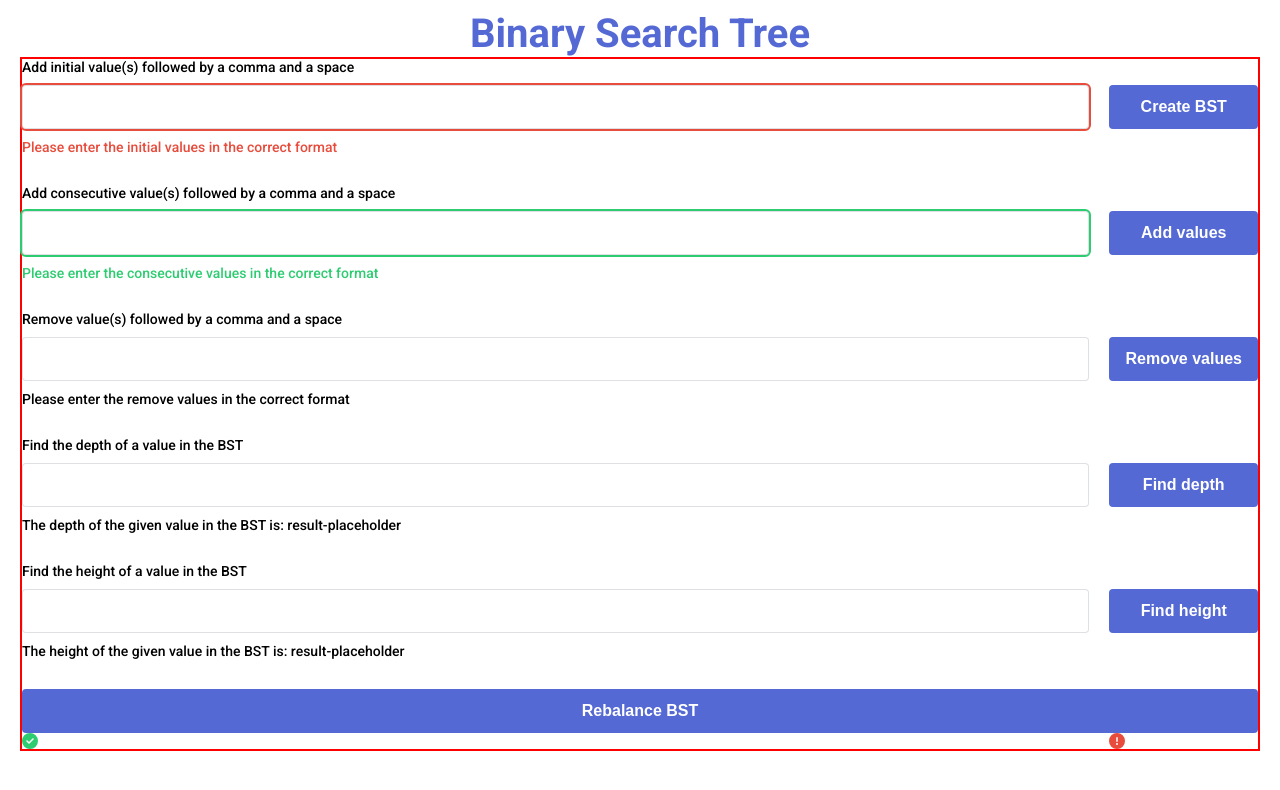
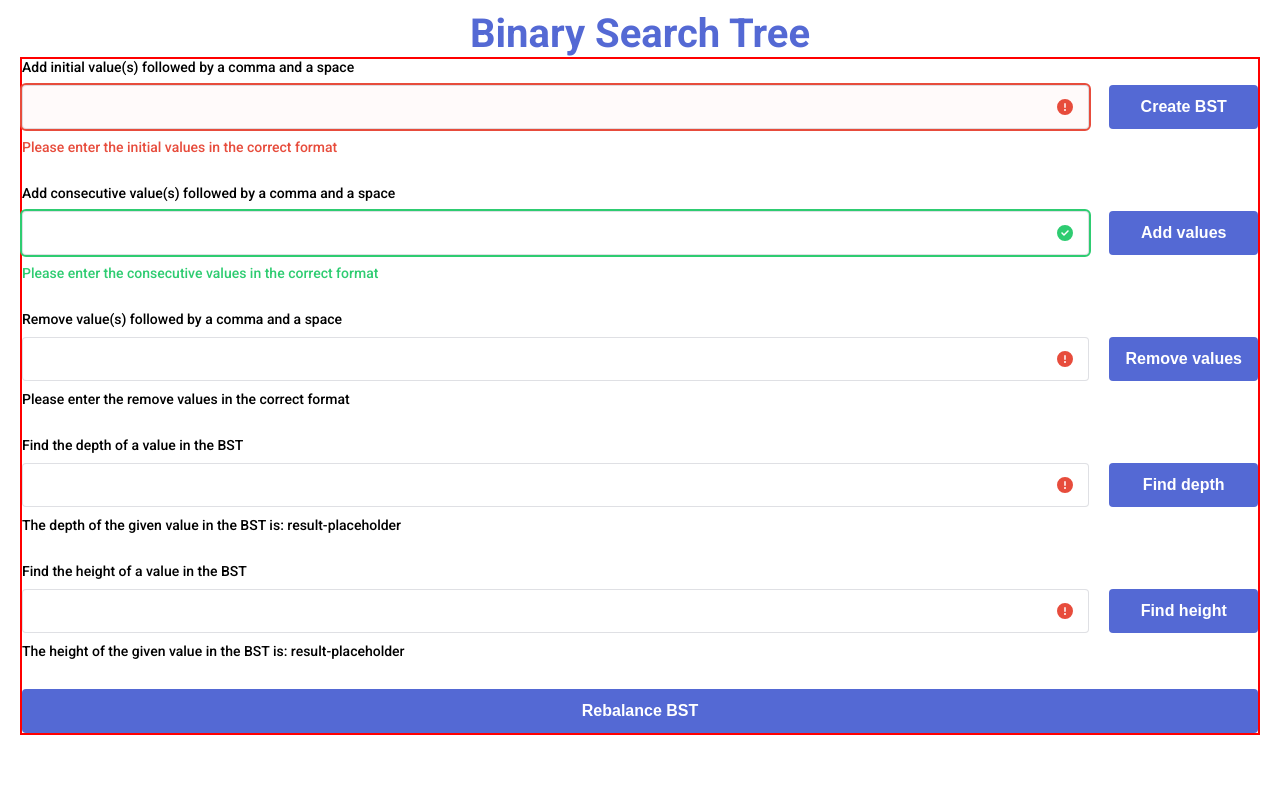
Before and after one commit to AdePrieelle/balanced-binary-search-tree, a React (Create React App) app: page / in a window 1280 px wide. Shown: the top 790 px of the page. Built offline with nearby package versions, Linux system fonts and the light colour scheme.

Commit message:
Add scss styling for positioning of fontawsome icons

```diff
--- a/src/components/ControlsBST/ControlsBST.js
+++ b/src/components/ControlsBST/ControlsBST.js
@@ -7,28 +7,46 @@ export const ControlsBST = () => {
     <div className={styles.ControlsBST}>
       <form className={styles.ControlsBST__form}>
           <label className={`${styles["ControlsBST__form-label"]} ${styles["ControlsBST__form-label-1"]}`} htmlFor="initial-values">Add initial value(s) followed by a comma and a space</label>
-          <input className={`${styles["ControlsBST__form-input"]} ${styles["ControlsBST__form-input-1"]} ${styles["ControlsBST__form-input--error"]}`} id="initial-values" name="initial-values" type="text" />
+          <div className={`${styles["ControlsBST__form-input-icon-wrapper"]} ${styles["ControlsBST__form-input-icon-wrapper-1"]}`}>
+            <input className={`${styles["ControlsBST__form-input"]} ${styles["ControlsBST__form-input--error"]}`} id="initial-values" name="initial-values" type="text" />
+            {/* <FontAwesomeIcon icon={faCircleCheck} className={`${styles["ControlsBST__form-input-icon"]} ${styles["ControlsBST__form-input-icon--success"]}`}/> */}
+            <FontAwesomeIcon icon={faCircleExclamation} className={`${styles["ControlsBST__form-input-icon"]} ${styles["ControlsBST__form-input-icon--error"]}`} />
+          </div>
           <button className={`${styles["ControlsBST__form-button"]} ${styles["ControlsBST__form-button-1"]}`}>Create BST</button>
           <div className={`${styles["ControlsBST__form-message"]} ${styles["ControlsBST__form-message-1"]} ${styles["ControlsBST__form-message--error"]}`}>Please enter the initial values in the correct format</div>
           <label className={`${styles["ControlsBST__form-label"]} ${styles["ControlsBST__form-label-2"]}`} htmlFor="insert-values">Add consecutive value(s) followed by a comma and a space</label>
-          <input className={`${styles["ControlsBST__form-input"]} ${styles["ControlsBST__form-input-2"]} ${styles["ControlsBST__form-input--success"]}`} id="insert-values" name="insert-values" type="text" />
+          <div className={`${styles["ControlsBST__form-input-icon-wrapper"]} ${styles["ControlsBST__form-input-icon-wrapper-2"]}`}>
+            <input className={`${styles["ControlsBST__form-input"]} ${styles["ControlsBST__form-input--success"]}`} id="insert-values" name="insert-values" type="text" />
+            <FontAwesomeIcon icon={faCircleCheck} className={`${styles["ControlsBST__form-input-icon"]} ${styles["ControlsBST__form-input-icon--success"]}`}/>
+            {/* <FontAwesomeIcon icon={faCircleExclamation} className={`${styles["ControlsBST__form-input-icon"]} ${styles["ControlsBST__form-input-icon--error"]}`} /> */}
+          </div>
           <button className={`${styles["ControlsBST__form-button"]} ${styles["ControlsBST__form-button-2"]}`}>Add values</button>
           <div className={`${styles["ControlsBST__form-message"]} ${styles["ControlsBST__form-message-2"]} ${styles["ControlsBST__form-message--success"]}`}>Please enter the consecutive values in the correct format</div>
           <label className={`${styles["ControlsBST__form-label"]} ${styles["ControlsBST__form-label-3"]}`} htmlFor="remove-values">Remove value(s) followed by a comma and a space</label>
-          <input className={`${styles["ControlsBST__form-input"]} ${styles["ControlsBST__form-input-3"]}`} id="remove-values" name="remove-values" type="text" />
+          <div className={`${styles["ControlsBST__form-input-icon-wrapper"]} ${styles["ControlsBST__form-input-icon-wrapper-3"]}`}>
+            <input className={`${styles["ControlsBST__form-input"]}`} id="remove-values" name="remove-values" type="text" />
+            {/* <FontAwesomeIcon icon={faCircleCheck} className={`${styles["ControlsBST__form-input-icon"]} ${styles["ControlsBST__form-input-icon--success"]}`}/> */}
+            <FontAwesomeIcon icon={faCircleExclamation} className={`${styles["ControlsBST__form-input-icon"]} ${styles["ControlsBST__form-input-icon--error"]}`} />
+          </div>
           <button className={`${styles["ControlsBST__form-button"]} ${styles["ControlsBST__form-button-3"]}`}>Remove values</button>
           <div className={`${styles["ControlsBST__form-message"]} ${styles["ControlsBST__form-message-3"]}`}>Please enter the remove values in the correct format</div>
           <label className={`${styles["ControlsBST__form-label"]} ${styles["ControlsBST__form-label-4"]}`} htmlFor="depth-value">Find the depth of a value in the BST</label>
-          <input className={`${styles["ControlsBST__form-input"]} ${styles["ControlsBST__form-input-4"]}`} id="depth-value" name="depth-value" type="text" />
+          <div className={`${styles["ControlsBST__form-input-icon-wrapper"]} ${styles["ControlsBST__form-input-icon-wrapper-4"]}`}>
+            <input className={`${styles["ControlsBST__form-input"]}`} id="depth-value" name="depth-value" type="text" />
+            {/* <FontAwesomeIcon icon={faCircleCheck} className={`${styles["ControlsBST__form-input-icon"]} ${styles["ControlsBST__form-input-icon--success"]}`}/> */}
+            <FontAwesomeIcon icon={faCircleExclamation} className={`${styles["ControlsBST__form-input-icon"]} ${styles["ControlsBST__form-input-icon--error"]}`} />
+          </div>
           <button className={`${styles["ControlsBST__form-button"]} ${styles["ControlsBST__form-button-4"]}`}>Find depth</button>
           <div className={`${styles["ControlsBST__form-message"]} ${styles["ControlsBST__form-message-4"]}`}>The depth of the given value in the BST is: {"result-placeholder"}</div>
           <label className={`${styles["ControlsBST__form-label"]} ${styles["ControlsBST__form-label-5"]}`} htmlFor="height-value">Find the height of a value in the BST</label>
-          <input className={`${styles["ControlsBST__form-input"]} ${styles["ControlsBST__form-input-5"]}`} id="height-value" name="depth-value" type="text" />
+          <div className={`${styles["ControlsBST__form-input-icon-wrapper"]} ${styles["ControlsBST__form-input-icon-wrapper-5"]}`}>
+            <input className={`${styles["ControlsBST__form-input"]}`} id="height-value" name="depth-value" type="text" />
+            {/* <FontAwesomeIcon icon={faCircleCheck} className={`${styles["ControlsBST__form-input-icon"]} ${styles["ControlsBST__form-input-icon--success"]}`}/> */}
+            <FontAwesomeIcon icon={faCircleExclamation} className={`${styles["ControlsBST__form-input-icon"]} ${styles["ControlsBST__form-input-icon--error"]}`} />
+          </div>
           <button className={`${styles["ControlsBST__form-button"]} ${styles["ControlsBST__form-button-5"]}`}>Find height</button>
           <div className={`${styles["ControlsBST__form-message"]} ${styles["ControlsBST__form-message-5"]}`}>The height of the given value in the BST is: {"result-placeholder"}</div>
           <button className={`${styles["ControlsBST__form-button"]} ${styles["ControlsBST__form-button--large"]}`}>Rebalance BST</button>
-          <FontAwesomeIcon icon={faCircleCheck} className={`${styles["ControlsBST__form-input-icon"]} ${styles["ControlsBST__form-input-icon--success"]}`}/>
-          <FontAwesomeIcon icon={faCircleExclamation} className={`${styles["ControlsBST__form-input-icon"]} ${styles["ControlsBST__form-input-icon--error"]}`} />
       </form>
     </div>
   );
--- a/src/components/ControlsBST/ControlsBST.module.scss
+++ b/src/components/ControlsBST/ControlsBST.module.scss
@@ -7,23 +7,23 @@
     display: grid;
     grid-template-areas:
         "label-1 label-1"
-        "input-1 input-1"
+        "input-icon-wrapper-1 input-icon-wrapper-1"
         "message-1 message-1"
         "button-1 button-1"
         "label-2 label-2"
-        "input-2 input-2"
+        "input-icon-wrapper-2 input-icon-wrapper-2"
         "message-2 message-2"
         "button-2 button-2"
         "label-3 label-3"
-        "input-3 input-3"
+        "input-icon-wrapper-3 input-icon-wrapper-3"
         "message-3 message-3"
         "button-3 button-3"
         "label-4 label-4"
-        "input-4 input-4"
+        "input-icon-wrapper-4 input-icon-wrapper-4"
         "message-4 message-4"
         "button-4 button-4"
         "label-5 label-5"
-        "input-5 input-5"
+        "input-icon-wrapper-5 input-icon-wrapper-5"
         "message-5 message-5"
         "button-5 button-5"
         "button-large button-large";
@@ -31,19 +31,19 @@
       grid-template-columns: 1fr max-content;
       grid-template-areas:
         "label-1 label-1"
-        "input-1 button-1"
+        "input-icon-wrapper-1 button-1"
         "message-1 message-1"
         "label-2 label-2"
-        "input-2 button-2"
+        "input-icon-wrapper-2 button-2"
         "message-2 message-2"
         "label-3 label-3"
-        "input-3 button-3"
+        "input-icon-wrapper-3 button-3"
         "message-3 message-3"
         "label-4 label-4"
-        "input-4 button-4"
+        "input-icon-wrapper-4 button-4"
         "message-4 message-4"
         "label-5 label-5"
-        "input-5 button-5"
+        "input-icon-wrapper-5 button-5"
         "message-5 message-5"
         "button-large button-large";
     }
@@ -75,6 +75,9 @@
     .ControlsBST__form-label-5 {
       grid-area: label-5;
     }
+    .ControlsBST__form-input-icon-wrapper {
+      position: relative;
+      width: 100%;
       .ControlsBST__form-input {
         width: 100%;
         font-size: $ControlsBST__form-input-font-size;
@@ -84,26 +87,12 @@
         border-radius: $ControlsBST__form-input-border-radius;
         background-color: $ControlsBST__form-input-background-color;
         &:focus {
+          background-color: $ControlsBST__form-input-background-color;
           outline-style: solid;
           outline-color: $ControlsBST__form-input-focus-outline-color;
           outline-width: $ControlsBST__form-input-focus-outline-width;
           // border: 0;
         }
-    }
-    .ControlsBST__form-input-1 {
-      grid-area: input-1;
-    }
-    .ControlsBST__form-input-2 {
-      grid-area: input-2;
-    }
-    .ControlsBST__form-input-3 {
-      grid-area: input-3;
-    }
-    .ControlsBST__form-input-4 {
-      grid-area: input-4;
-    }
-    .ControlsBST__form-input-5 {
-      grid-area: input-5;
       }
       .ControlsBST__form-input--success {
         outline-style: solid;
@@ -112,12 +101,17 @@
         // border: 0;
       }
       .ControlsBST__form-input--error {
+        background-color: $ControlsBST__form-input--error-background-color;
         outline-style: solid;
         outline-color: $ControlsBST__form-input--error-outline-color;
         outline-width: $ControlsBST__form-input--error-outline-width;
         // border: 0;
       }
       .ControlsBST__form-input-icon {
+        position: absolute;
+        top: 50%;
+        right: $ControlsBST__form-input-icon-right;
+        transform: translate(0%, -50%);
         font-size: $ControlsBST__form-input-icon-font-size;
       }
       .ControlsBST__form-input-icon--success {
@@ -125,6 +119,22 @@
       }
       .ControlsBST__form-input-icon--error {
         color: $ControlsBST__form-input-icon-error-color;
+      }
+    }
+    .ControlsBST__form-input-icon-wrapper-1 {
+      grid-area: input-icon-wrapper-1;
+    }
+    .ControlsBST__form-input-icon-wrapper-2 {
+      grid-area: input-icon-wrapper-2;
+    }
+    .ControlsBST__form-input-icon-wrapper-3 {
+      grid-area: input-icon-wrapper-3;
+    }
+    .ControlsBST__form-input-icon-wrapper-4 {
+      grid-area: input-icon-wrapper-4;
+    }
+    .ControlsBST__form-input-icon-wrapper-5 {
+      grid-area: input-icon-wrapper-5;
     }
     .ControlsBST__form-button {
       display: flex;
--- a/src/styles/partials/_variables.scss
+++ b/src/styles/partials/_variables.scss
@@ -36,7 +36,8 @@ $ControlsBST__form-label-margin-bottom: 1rem;
 $ControlsBST__form-label-font-size: 1.4rem;
 $ControlsBST__form-label-font-weight: 500;
 $ControlsBST__form-input-font-size: 1.6rem;
-$ControlsBST__form-input-padding: 0 1.6rem;
+$ControlsBST__form-input-padding-x: 1.6rem;
+$ControlsBST__form-input-padding: 0 $ControlsBST__form-input-padding-x;
 $ControlsBST__form-input-height: 4.4rem;
 $ControlsBST__form-input-border: 0.1rem solid rgba(60, 66, 87, 0.16);
 $ControlsBST__form-input-border-radius: 0.4rem;
@@ -45,8 +46,10 @@ $ControlsBST__form-input-focus-outline-color: rgb(84 105 212 / 0.5);
 $ControlsBST__form-input-focus-outline-width: .2rem;
 $ControlsBST__form-input--success-outline-color: #2ecc71;
 $ControlsBST__form-input--success-outline-width: .2rem;
+$ControlsBST__form-input--error-background-color: #fffafa;
 $ControlsBST__form-input--error-outline-color: #e74c3c;
 $ControlsBST__form-input--error-outline-width: .2rem;
+$ControlsBST__form-input-icon-right: $ControlsBST__form-input-padding-x;
 $ControlsBST__form-input-icon-font-size: 1.6rem;
 $ControlsBST__form-input-icon-success-color: $ControlsBST__form-input--success-outline-color;
 $ControlsBST__form-input-icon-error-color: $ControlsBST__form-input--error-outline-color;
```
Lines whose indentation alone changed are shown as unchanged.
